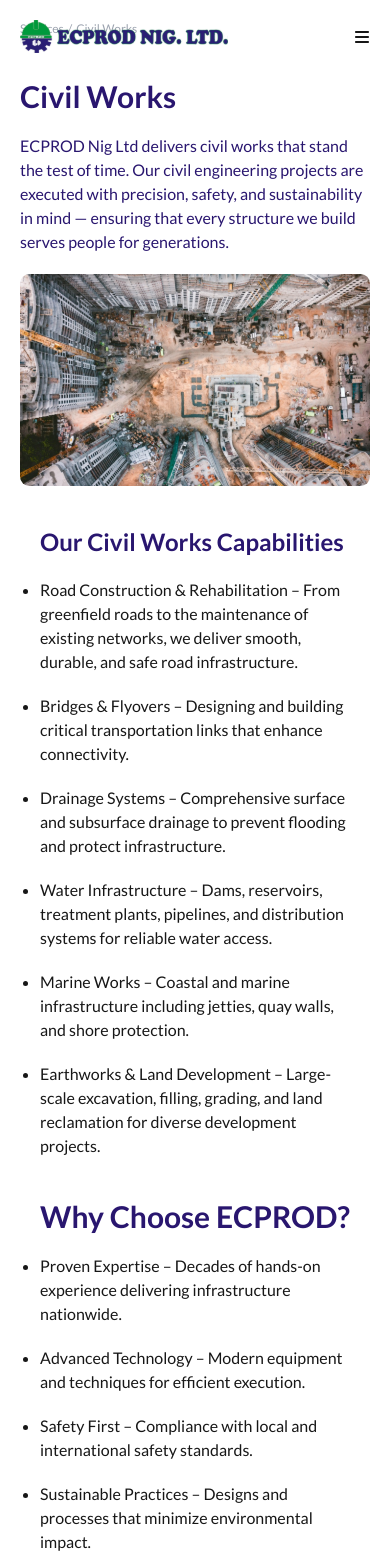
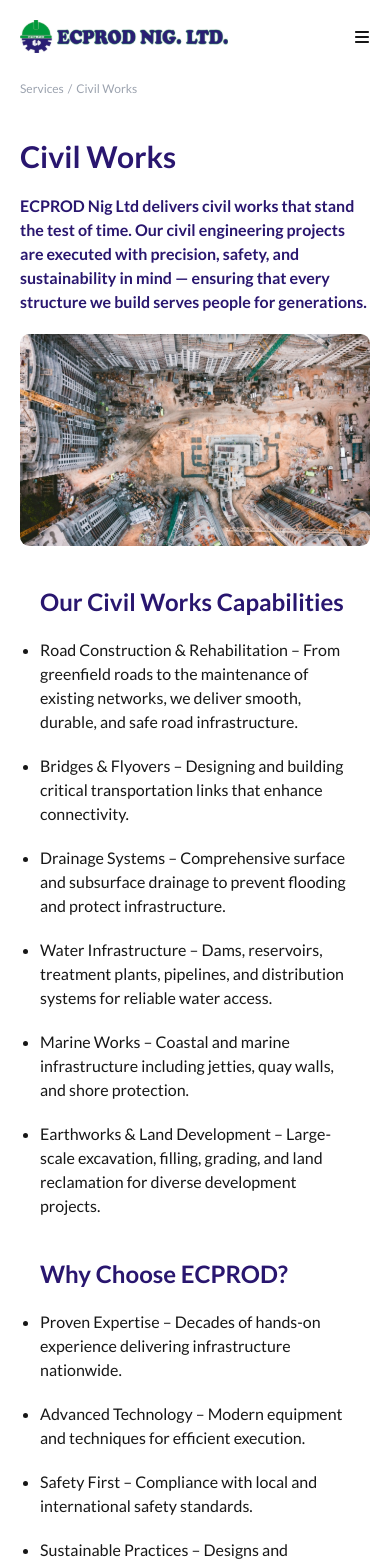
Before and after one commit to Morrisco2/ECPROD_Website, a Next.js app in the folder ecprod-profile/: page /services/civil-works in a window 390 px wide. Shown: the top 1566 px of the page. Built offline with nearby package versions, Linux system fonts and the light colour scheme.

Commit message:
Fixed font display

```diff
--- a/ecprod-profile/app/components/Mazi/ServicePageTemplate.jsx
+++ b/ecprod-profile/app/components/Mazi/ServicePageTemplate.jsx
@@ -30,7 +30,7 @@
 
   return (
     <>
-      <div className="flex flex-col gap-10 md:gap-20 p-5 md:px-10">
+      <div className="flex flex-col gap-10 md:gap-20 p-5 md:px-10 py-20">
         <ol className="flex text-[12px] text-gray-400">
           {pathParts.map((part, index) => {
             const href = "/" + pathParts.slice(0, index + 1).join("/");
@@ -57,7 +57,7 @@
             <h1 className="text-3xl md:text-5xl font-bold text-[#29166F]">
               {service}
             </h1>
-            <p className="text-[#29166F]">{description}</p>
+            <p className="text-[#29166F] font-semibold">{description}</p>
           </div>
 
           <div className="w-full md:w-1/2">
@@ -79,7 +79,7 @@
         </section>
 
         <section className="flex flex-col md:flex-row items-start justify-between px-5">
-          <h2 className="text-3xl font-bold text-[#29166F] mb-5">
+          <h2 className="text-2xl md:text-3xl font-bold text-[#29166F] mb-5">
             Why Choose ECPROD?
           </h2>
           <ul className="flex flex-col gap-5 max-w-[600px] list-disc">
```
